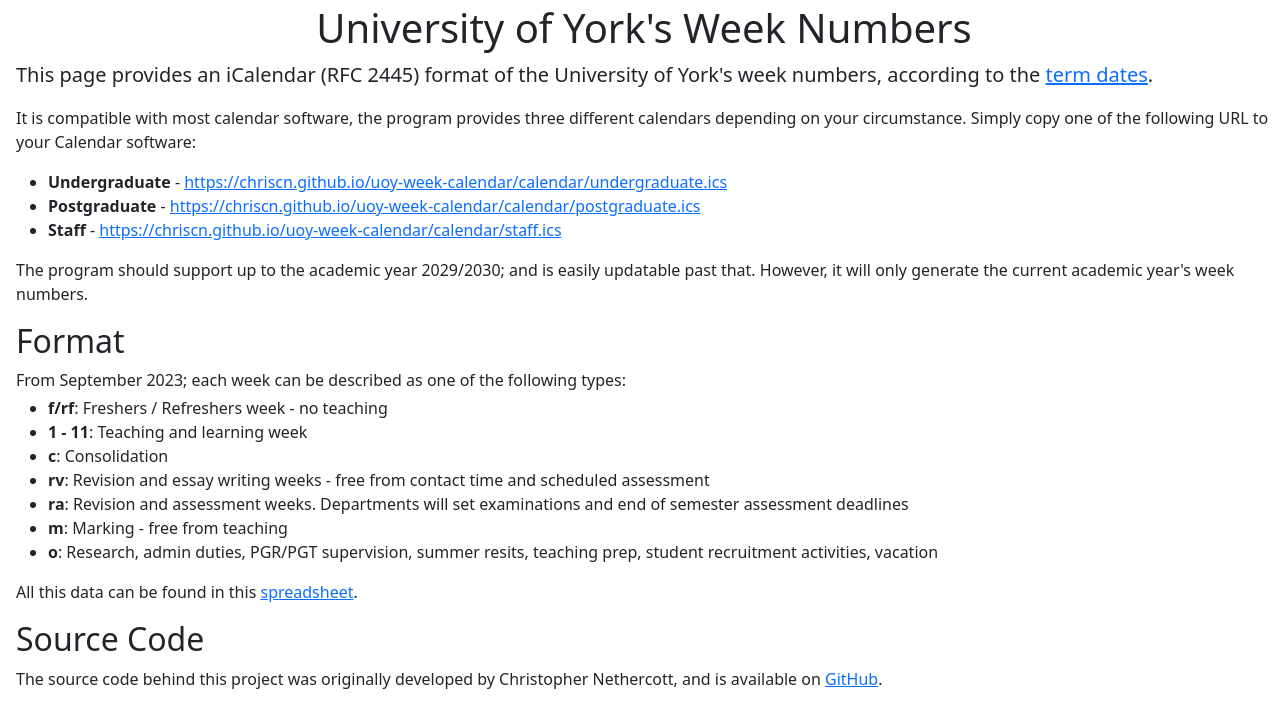
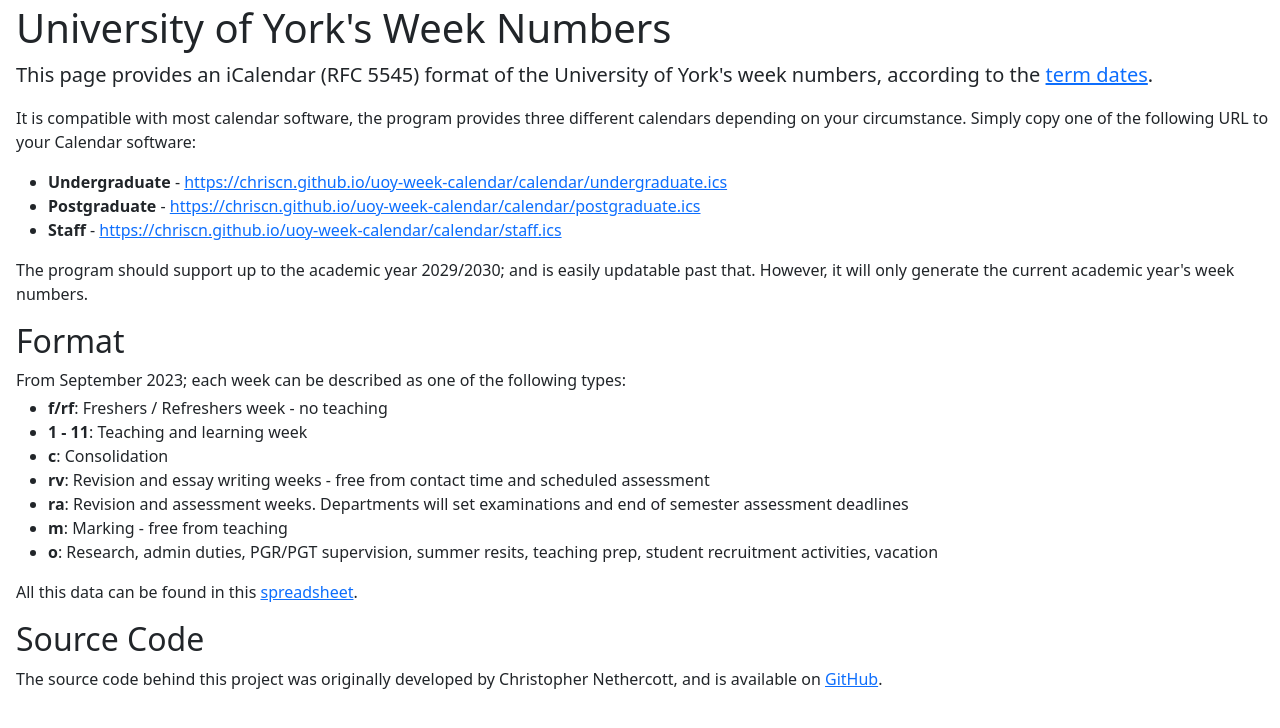
Before and after one commit to markspolakovs/uoy-week-calendar, a website: page src/public/index.html in a window 1280 px wide. Drawn offline with nearby package versions, Linux system fonts and the light colour scheme.

Commit message:
fix: minor public page updates

```diff
--- a/src/public/index.html
+++ b/src/public/index.html
@@ -11,8 +11,8 @@
     </head>
     <body>
         <div class="container-fluid m-1">
-            <h1 class="text-center">University of York's Week Numbers</h1>
-            <p class="lead">This page provides an iCalendar (RFC 2445) format of the University of York's week numbers, according to the <a href="https://www.york.ac.uk/about/term-dates/" target="_blank">term dates</a>.</p>
+            <h1>University of York's Week Numbers</h1>
+            <p class="lead">This page provides an iCalendar (RFC 5545) format of the University of York's week numbers, according to the <a href="https://www.york.ac.uk/about/term-dates/" target="_blank">term dates</a>.</p>
             <p>It is compatible with most calendar software, the program provides three different calendars depending on your circumstance. Simply copy one of the following URL to your Calendar software:</p>
             <ul>
                 <li><b>Undergraduate</b> - <a href="https://chriscn.github.io/uoy-week-calendar/calendar/undergraduate.ics">https://chriscn.github.io/uoy-week-calendar/calendar/undergraduate.ics</a></li>
```
